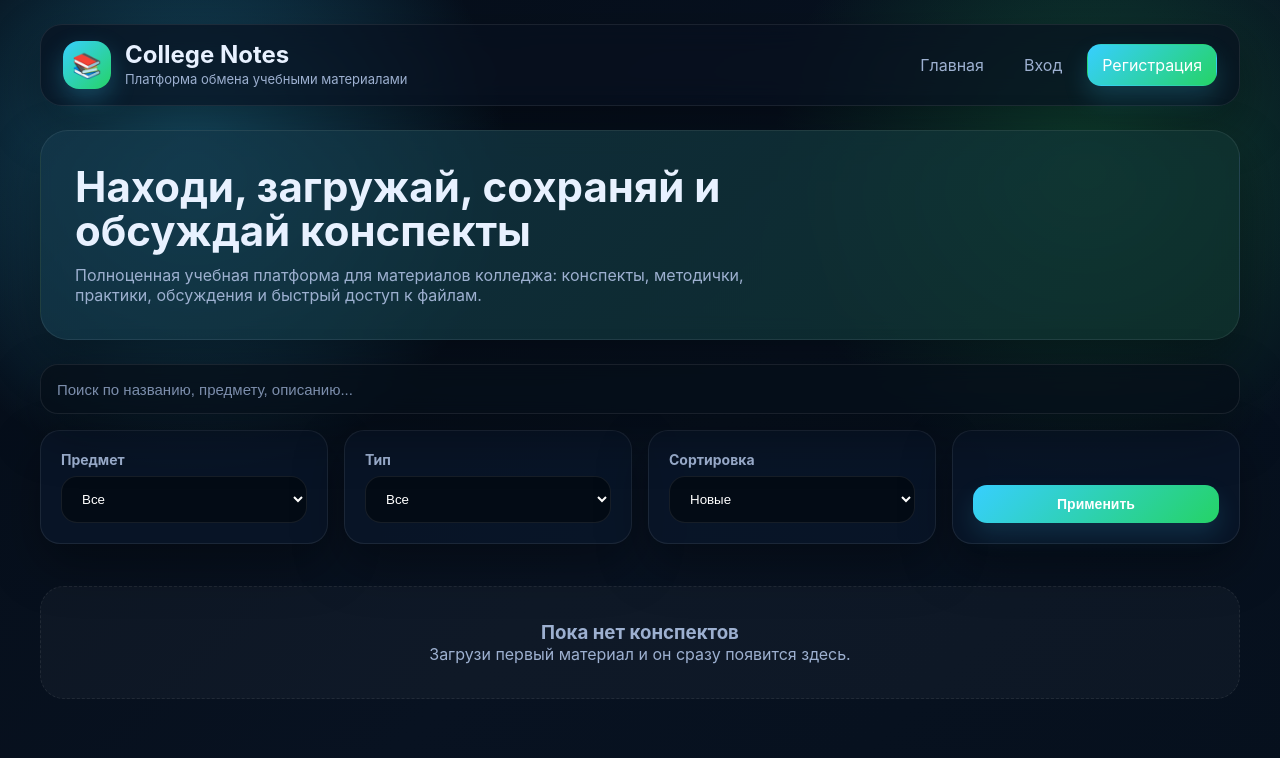
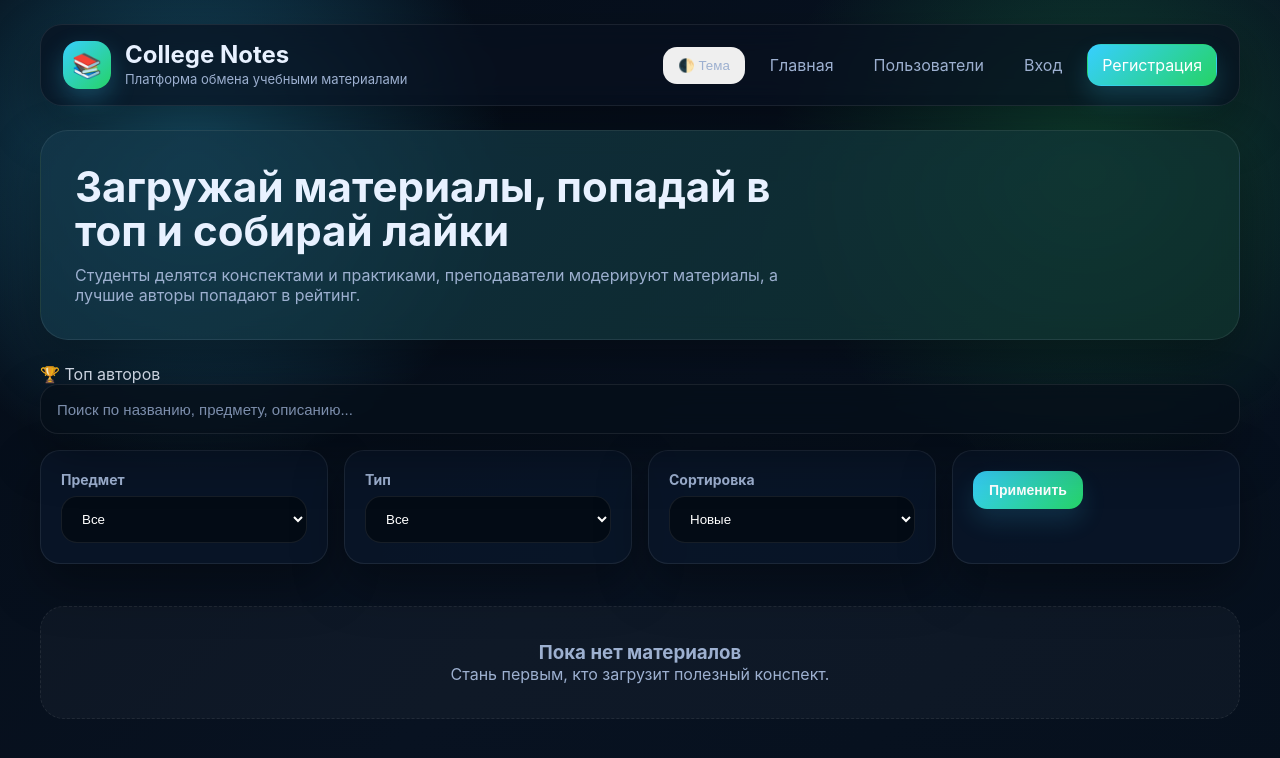
Before and after one commit to StanislavRostislav/college_notes, a FastAPI app: page / in a window 1280 px wide. Shown: the top 758 px of the page. Run offline with FastAPI, Linux system fonts and the light colour scheme; data that the repository does not hold is empty.

Commit message:
Update index.html

```diff
--- a/templates/index.html
+++ b/templates/index.html
@@ -1,11 +1,11 @@
 <!DOCTYPE html>
-<html lang="ru">
+<html lang="ru" data-theme="dark">
 <head>
     <meta charset="UTF-8">
     <title>College Notes</title>
     <meta name="viewport" content="width=device-width, initial-scale=1.0">
     <link rel="stylesheet" href="/static/style.css">
-    <script src="/static/app.js"></script>
+    <script src="/static/app.js" defer></script>
 </head>
 <body>
     <div class="page">
@@ -19,11 +19,15 @@
             </div>
 
             <div class="nav-links">
+                <button class="nav-link theme-toggle" type="button" onclick="toggleTheme()">🌓 Тема</button>
                 <a class="nav-link" href="/">Главная</a>
+                <a class="nav-link" href="/users">Пользователи</a>
                 {% if user %}
                     <a class="nav-link nav-link-primary" href="/upload">Загрузить</a>
                     <a class="nav-link" href="/profile">Профиль</a>
-                    <a class="nav-link" href="/dashboard">Админ</a>
+                    {% if user.role == "teacher" %}
+                        <a class="nav-link" href="/dashboard">Панель преподавателя</a>
+                    {% endif %}
                     <a class="nav-link" href="/logout">Выйти ({{ user.username }})</a>
                 {% else %}
                     <a class="nav-link" href="/login">Вход</a>
@@ -33,8 +37,23 @@
         </div>
 
         <div class="hero">
-            <h2>Находи, загружай, сохраняй и обсуждай конспекты</h2>
-            <p>Полноценная учебная платформа для материалов колледжа: конспекты, методички, практики, обсуждения и быстрый доступ к файлам.</p>
+            <h2>Загружай материалы, попадай в топ и собирай лайки</h2>
+            <p>Студенты делятся конспектами и практиками, преподаватели модерируют материалы, а лучшие авторы попадают в рейтинг.</p>
+        </div>
+
+        <div class="leaderboard-box">
+            <div class="section-title">🏆 Топ авторов</div>
+            <div class="leaderboard-mini">
+                {% for u in top_users %}
+                    <div class="leader-mini-card">
+                        <div class="leader-rank">#{{ loop.index }}</div>
+                        <div class="leader-info">
+                            <strong>{{ u.username }}</strong>
+                            <span>{{ u.role }} • {{ u.notes_count }} материалов • {{ u.likes_sum }} лайков</span>
+                        </div>
+                    </div>
+                {% endfor %}
+            </div>
         </div>
 
         <form method="get" class="toolbar">
@@ -69,11 +88,12 @@
                         <option value="new" {% if sort == "new" %}selected{% endif %}>Новые</option>
                         <option value="popular" {% if sort == "popular" %}selected{% endif %}>По лайкам</option>
                         <option value="views" {% if sort == "views" %}selected{% endif %}>По просмотрам</option>
+                        <option value="downloads" {% if sort == "downloads" %}selected{% endif %}>По скачиваниям</option>
                     </select>
                 </div>
 
-                <div class="stat-card" style="display:flex;align-items:end;">
-                    <button class="btn btn-primary" type="submit" style="width:100%;">Применить</button>
+                <div class="stat-card stat-card-button">
+                    <button class="btn btn-primary" type="submit">Применить</button>
                 </div>
             </div>
         </form>
@@ -82,17 +102,20 @@
             <div class="grid">
                 {% for note in notes %}
                     {% set ext = note.filename.split('.')[-1].lower() %}
-                    <div class="note-card card">
+                    <div class="note-card">
                         <div class="note-badges">
                             <span class="badge">{{ note.subject }}</span>
                             <span class="badge badge-green">{{ note.category }}</span>
+                            {% if note.status == "pending" %}
+                                <span class="badge badge-pending">На модерации</span>
+                            {% endif %}
                         </div>
 
                         <div class="note-title">{{ note.title }}</div>
                         <div class="note-meta">
                             Автор: {{ note.owner.username if note.owner else "Неизвестно" }}<br>
-                            Просмотры: {{ note.views }} • Лайки: {{ note.likes }} • В избранном: {{ note.favorites|length }}<br>
-                            Загружено: {{ note.created_at }}
+                            👁 {{ note.views }} • ❤️ {{ note.likes }} • ⬇ {{ note.downloads }} • ⭐ {{ note.favorites|length }}<br>
+                            {{ note.created_at }}
                         </div>
 
                         {% if ext == 'pdf' %}
@@ -100,13 +123,16 @@
                         {% elif ext in ['png', 'jpg', 'jpeg', 'webp'] %}
                             <img src="/uploads/{{ note.filename }}" class="preview-image">
                         {% else %}
-                            <div class="empty-state" style="padding:18px;">📄 Предпросмотр недоступен</div>
+                            <div class="preview-placeholder">📄 Превью недоступно</div>
                         {% endif %}
 
-                        <div class="actions" style="margin-top:16px;">
+                        <div class="actions">
                             <a class="btn btn-secondary" href="/note/{{ note.id }}">Открыть</a>
                             <a class="btn btn-secondary" href="/download/{{ note.id }}">Скачать</a>
-                            <button class="btn btn-like" onclick="like({{ note.id }})">❤️ {{ note.likes }}</button>
+
+                            <form action="/like/{{ note.id }}" method="post" style="display:inline;">
+                                <button class="btn btn-like" type="submit">❤️ {{ note.likes }}</button>
+                            </form>
 
                             {% if user %}
                                 <form action="/favorite/{{ note.id }}" method="post" style="display:inline;">
@@ -119,8 +145,8 @@
             </div>
         {% else %}
             <div class="empty-state">
-                <h3>Пока нет конспектов</h3>
-                <p>Загрузи первый материал и он сразу появится здесь.</p>
+                <h3>Пока нет материалов</h3>
+                <p>Стань первым, кто загрузит полезный конспект.</p>
             </div>
         {% endif %}
     </div>
```
